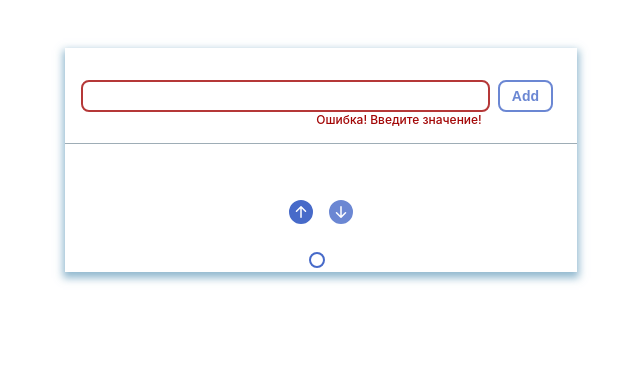
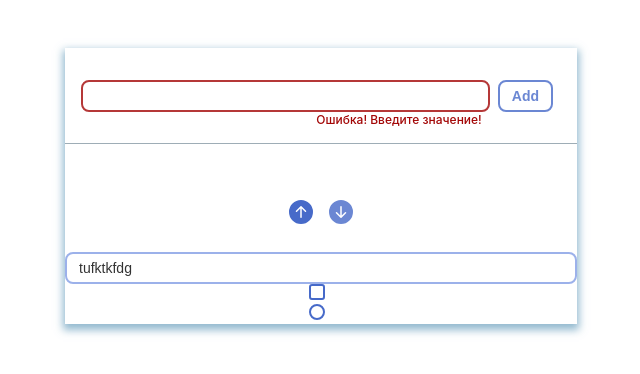
Before and after one commit to AlnKrvchnk/Traineeship-Utouch, a React (Create React App) app in the folder my-app/: page / in a window 1280 px wide. Shown: the top 374 px of the page, without its empty margins (319-959 px from the left). Built offline with nearby package versions, Linux system fonts and the light colour scheme.

Commit message:
update custominput

```diff
--- a/my-app/package.json
+++ b/my-app/package.json
@@ -1,4 +1,5 @@
 {
+  "homepage": "https://alnkrvchnk.github.io/Traineeship-Utouch/",
   "name": "my-app",
   "version": "0.1.0",
   "private": true,
@@ -11,6 +12,7 @@
     "@types/react": "^18.0.15",
     "@types/react-dom": "^18.0.6",
     "clsx": "^1.2.1",
+    "gh-pages": "^4.0.0",
     "react": "^18.2.0",
     "react-dom": "^18.2.0",
     "react-scripts": "5.0.1",
@@ -22,7 +24,9 @@
     "start": "react-scripts start",
     "build": "react-scripts build",
     "test": "react-scripts test",
-    "eject": "react-scripts eject"
+    "eject": "react-scripts eject",
+    "predeploy": "npm run build",
+    "deploy": "gh-pages -d build"
   },
   "eslintConfig": {
     "extends": [
--- a/my-app/src/components/CustomInput/CustomInput.module.scss
+++ b/my-app/src/components/CustomInput/CustomInput.module.scss
@@ -1,6 +1,7 @@
 @import '../../variables.scss';
 
-.simpleInput input{
+.simpleInput {
+    input{
 
         width: -webkit-fill-available;
         height: fit-content;
@@ -34,13 +35,14 @@
             opacity: 0;
             margin-right: 8px;
         }
-    &.error{
-        border-color:$error;
+    }
+
+}
+.error input{
+    border-color:$error!important;
     ~label{
         opacity: 1;
     }
-    }
-
 }
 .checkBoxInput input{
         cursor: pointer;
--- a/my-app/src/components/CustomInput/CustomInput.tsx
+++ b/my-app/src/components/CustomInput/CustomInput.tsx
@@ -1,5 +1,5 @@
 import clsx from "clsx"
-import { InputHTMLAttributes, useState } from "react"
+import { InputHTMLAttributes, useEffect, useState } from "react"
 import styles from "./CustomInput.module.scss"
 
 interface Props extends InputHTMLAttributes <HTMLInputElement> {}
@@ -7,29 +7,42 @@ interface Props extends InputHTMLAttributes <HTMLInputElement> {}
 
 
 
-const CustomInput = ({type, id, checked}: Props) => {
+const CustomInput = ({type, id, checked, title,value='tufktkfdg'}: Props) => {
 
+    const [valueInput, setValue]=useState<any>(value)
     const [isChecked, setChecked]=useState<boolean|undefined>(checked)
+    const [error, setError]=useState<string>()
+
 
     const classes = clsx(
         type==='text' && styles.simpleInput,
+        error && styles.error,
         type==='checkbox' && styles.checkBoxInput,
         type==='radio' && styles.radioButtonInput,
+
     )
 
+    const isEmptyCheck = useEffect(() => {
+        let inputIsEmpty=valueInput.length === 0;
+        inputIsEmpty ? setError('Ошибка! Введите значение!') : setError('');
+    }, [valueInput])
 
-    function handleChange(type:string|undefined){
-        console.log(type)
+    function handleChange(value:any,type:any){
         if (type==="checkbox")setChecked(!isChecked)
+        if (type==="text") setValue(value)
         return undefined
     }
 
     return (
         <div className={classes}>
-            <input id={id}  type={type} checked={isChecked}
-            // onChange={handleChange(type)}
+            <input
+                id={id}
+                type={type}
+                checked={isChecked}
+                value = {valueInput}
+                onChange={(e)=>handleChange(e.target.value,e.target.type)}
             />
-            <label htmlFor={id}></label>
+            <label htmlFor={id}>{title}{error}</label>
         </div>
     )
 }
--- a/my-app/src/components/ToDoContainer/ToDoContainer.tsx
+++ b/my-app/src/components/ToDoContainer/ToDoContainer.tsx
@@ -96,8 +96,15 @@ const ToDoContainer=()=>{
             />
 
             <CustomInput
+            type={'text'}
+            />
+
+            <CustomInput
+            type={'checkbox'}
+            />
+
+            <CustomInput
             type={'radio'}
-            checked={false}
             />
         </div>
         )
```
Also changed, not shown: 1 other file (tests, documents, lock files or other folders). Lines whose indentation alone changed are shown as unchanged.
